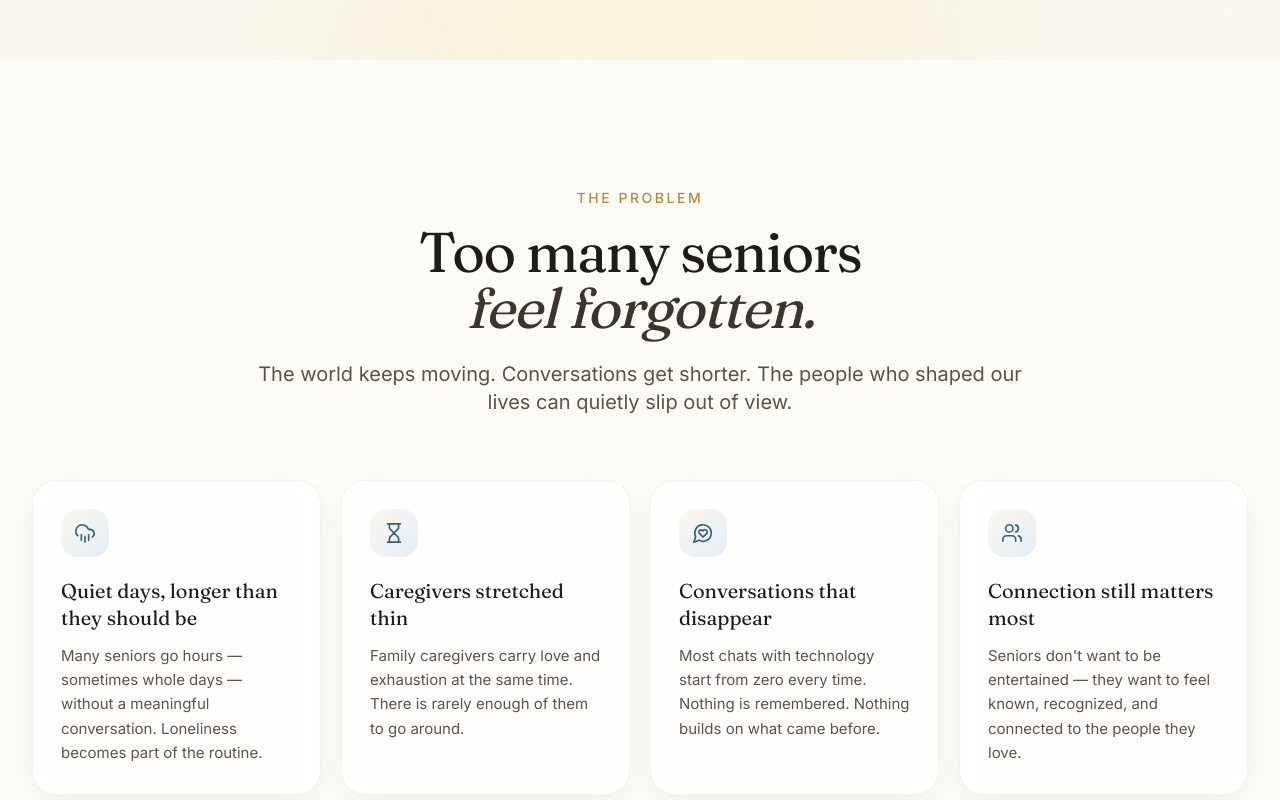
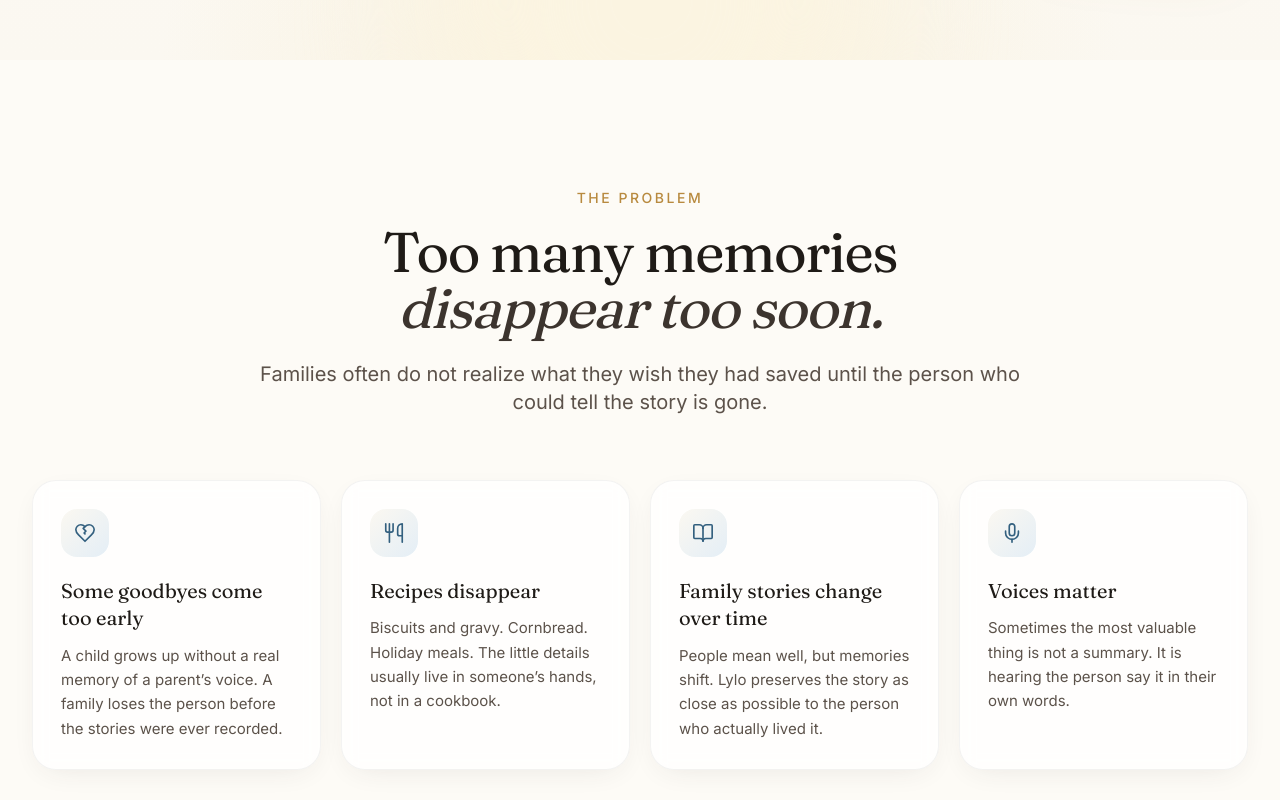
Before and after one commit to fatguylilcoat98/lylo-website, a Next.js app: page / in a window 1280 px wide. Shown: the part 997-1797 px from the top of the page. Built offline with nearby package versions, Linux system fonts and the light colour scheme.

Commit message:
Update Problem.tsx

```diff
--- a/components/Problem.tsx
+++ b/components/Problem.tsx
@@ -1,29 +1,29 @@
 "use client";
 
 import { motion } from "framer-motion";
-import { CloudRain, Hourglass, MessageCircleHeart, Users } from "lucide-react";
+import { BookOpen, Mic, Utensils, HeartCrack } from "lucide-react";
 import SectionHeader from "./SectionHeader";
 
 const items = [
   {
-    icon: CloudRain,
-    title: "Quiet days, longer than they should be",
-    body: "Many seniors go hours — sometimes whole days — without a meaningful conversation. Loneliness becomes part of the routine.",
+    icon: HeartCrack,
+    title: "Some goodbyes come too early",
+    body: "A child grows up without a real memory of a parent’s voice. A family loses the person before the stories were ever recorded.",
   },
   {
-    icon: Hourglass,
-    title: "Caregivers stretched thin",
-    body: "Family caregivers carry love and exhaustion at the same time. There is rarely enough of them to go around.",
+    icon: Utensils,
+    title: "Recipes disappear",
+    body: "Biscuits and gravy. Cornbread. Holiday meals. The little details usually live in someone’s hands, not in a cookbook.",
   },
   {
-    icon: MessageCircleHeart,
-    title: "Conversations that disappear",
-    body: "Most chats with technology start from zero every time. Nothing is remembered. Nothing builds on what came before.",
+    icon: BookOpen,
+    title: "Family stories change over time",
+    body: "People mean well, but memories shift. Lylo preserves the story as close as possible to the person who actually lived it.",
   },
   {
-    icon: Users,
-    title: "Connection still matters most",
-    body: "Seniors don't want to be entertained — they want to feel known, recognized, and connected to the people they love.",
+    icon: Mic,
+    title: "Voices matter",
+    body: "Sometimes the most valuable thing is not a summary. It is hearing the person say it in their own words.",
   },
 ];
 
@@ -35,11 +35,11 @@ export default function Problem() {
           eyebrow="The Problem"
           title={
             <>
-              Too many seniors{" "}
-              <span className="italic text-ink-700">feel forgotten.</span>
+              Too many memories{" "}
+              <span className="italic text-ink-700">disappear too soon.</span>
             </>
           }
-          subtitle="The world keeps moving. Conversations get shorter. The people who shaped our lives can quietly slip out of view."
+          subtitle="Families often do not realize what they wish they had saved until the person who could tell the story is gone."
         />
 
         <div className="mt-16 grid grid-cols-1 gap-5 sm:grid-cols-2 lg:grid-cols-4">
@@ -49,11 +49,7 @@ export default function Problem() {
               initial={{ opacity: 0, y: 18 }}
               whileInView={{ opacity: 1, y: 0 }}
               viewport={{ once: true, margin: "-80px" }}
-              transition={{
-                duration: 0.55,
-                ease: "easeOut",
-                delay: idx * 0.07,
-              }}
+              transition={{ duration: 0.55, ease: "easeOut", delay: idx * 0.07 }}
               className="group relative rounded-3xl border border-ink-900/5 bg-white/80 p-7 shadow-soft backdrop-blur transition-all hover:-translate-y-1 hover:bg-white hover:shadow-warm"
             >
               <div className="mb-5 flex h-12 w-12 items-center justify-center rounded-2xl bg-gradient-to-br from-cream-100 to-sky-100 text-sky-700">
```
